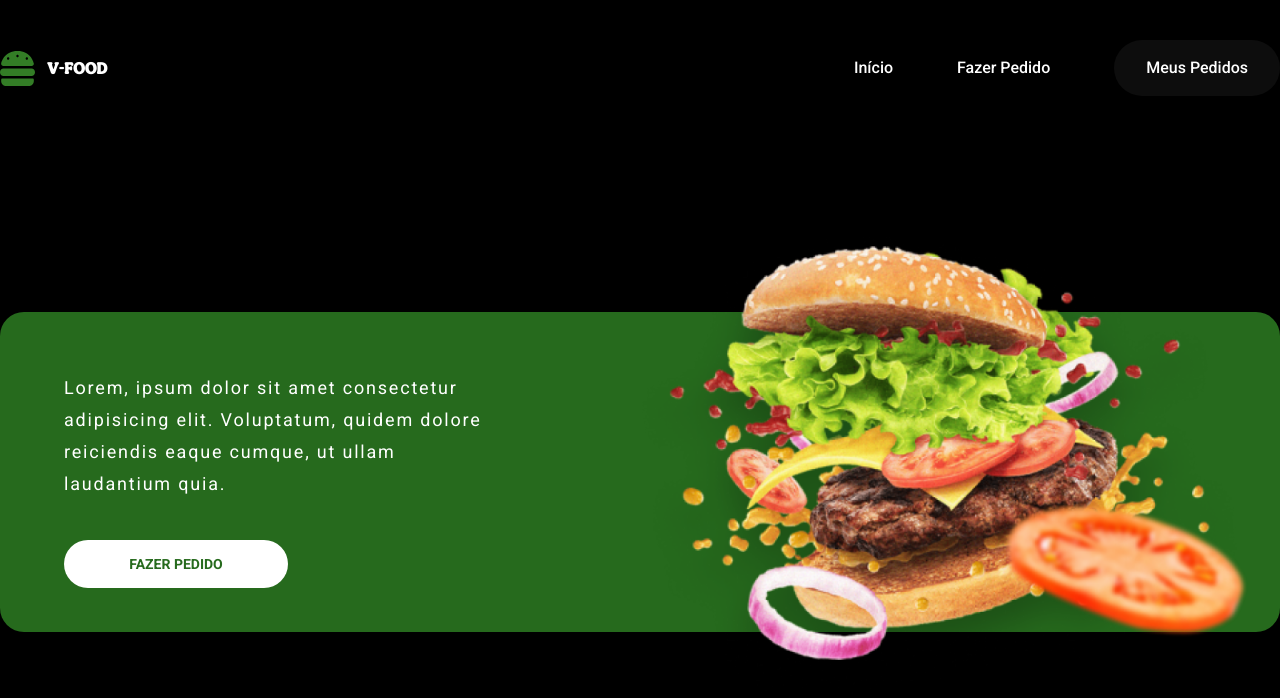
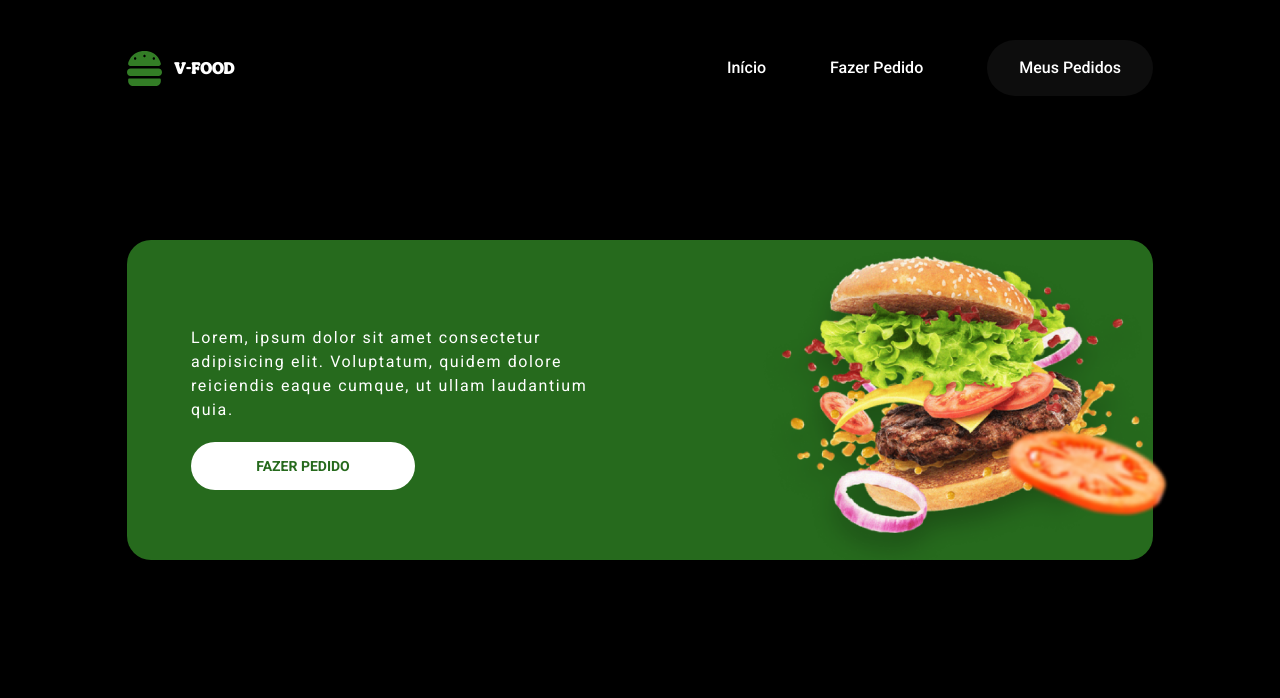
Before and after one commit to paulopariz/V-FOOD, a Vue app: page / in a window 1280 px wide. Shown: the top 698 px of the page. Built offline with nearby package versions, Linux system fonts and the light colour scheme; no server answers; what vue-sweetalert2 would draw is missing.

Commit message:
responsive banner

```diff
--- a/src/components/FoodBanner.vue
+++ b/src/components/FoodBanner.vue
@@ -1,24 +1,29 @@
 <template>
-  <div class="container mt-44">
+  <div class="container absolute top-1/2 left-1/2 -translate-x-1/2 -translate-y-1/2">
     <div
-      class="w-full h-80 bg-grennTwo rounded-3xl relative flex justify-between items-center"
+      class="w-full h-80 bg-grennTwo rounded-3xl relative flex justify-between items-center max-sm:h-44"
     >
-      <div class="pl-16 w-5/12">
-        <p class="mt-4 tracking-widest leading-8 text-lg">
+      <div class="pl-16 w-5/12 max-xl:w-3/4 max-lg:pl-6 max-lg:w-11/12 max-md:w-1/4">
+        <p
+          class="mt-4 tracking-widest leading-8 text-lg max-xl:text-base max-lg:text-sm max-lg:leading-6 max-md:hidden"
+        >
           Lorem, ipsum dolor sit amet consectetur adipisicing elit. Voluptatum, quidem
           dolore reiciendis eaque cumque, ut ullam laudantium quia.
         </p>
 
         <router-link
           to="/fazer-pedido"
-          class="btn mt-10 w-56 bg-white text-grennTwo rounded-3xl hover:bg-gray-200 border-none uppercase"
+          class="btn mt-10 w-56 bg-white text-grennTwo rounded-3xl hover:bg-gray-200 border-none uppercase max-xl:mt-5 max-md:w-44 max-md:text-xs max-sm:hidden"
         >
           Fazer Pedido
         </router-link>
       </div>
 
       <div class="">
-        <img src="../assets/img/Burger.png" class="mt-11 ml-28 w-5/6" />
+        <img
+          src="../assets/img/Burger.png"
+          class="mt-11 ml-28 w-5/6 max-lg:ml-16 max-sm:-mt-5"
+        />
       </div>
     </div>
   </div>
--- a/src/components/FoodDashboard.vue
+++ b/src/components/FoodDashboard.vue
@@ -33,7 +33,7 @@
             <div class="dropdown dropdown-right dropdown-end">
               <label
                 tabindex="0"
-                class="btn m-1 rounded-md text-sm bg-grennTwo hover:bg-grennOne border-none normal-case"
+                class="btn m-1 text-sm bg-grennTwo hover:bg-grennOne border-none normal-case"
                 >Opcionais</label
               >
               <ul
--- a/tailwind.config.js
+++ b/tailwind.config.js
@@ -5,7 +5,17 @@ module.exports = {
     "./src/**/*.{html,js,vue}"
   ],
   theme: {
+
     extend: {
+      screens: {
+        mn: '375px',
+        sm: '642px',
+        md: '770px' ,
+        lg: '1026px' ,
+        xl: '1282px' ,
+        '2xl': '1537px'
+    },
+
       colors: {
         'grennOne': '#337d26',
         'grennTwo': '#266a1d',
```
Also changed, not shown: api/api.json (+7 -21 lines).
